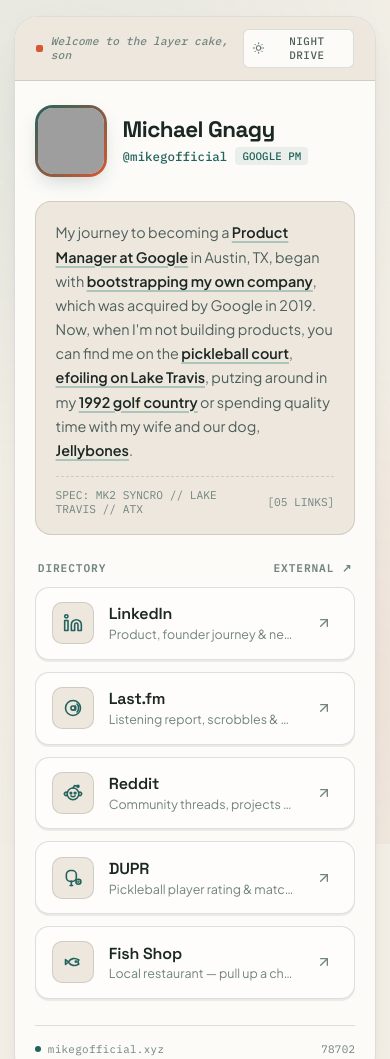
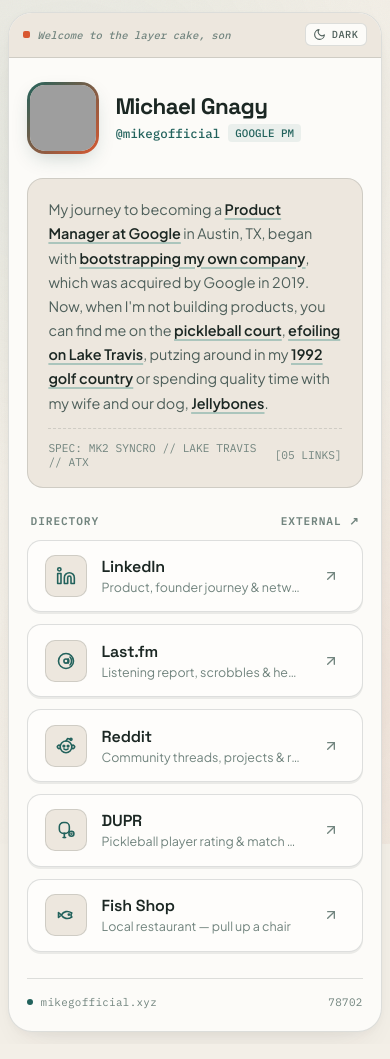
Before and after one commit to mikegofficial/bio, a plain HTML site: page index.html in a window 390 px wide. Shown: the top 1059 px of the page. Drawn offline with Linux system fonts and the light colour scheme; grey boxes are pictures that could not be loaded.

Commit message:
Fix mobile header wrapping and toggle distinct sun/moon icons

```diff
--- a/index.html
+++ b/index.html
@@ -170,13 +170,14 @@
             display: flex;
             align-items: center;
             justify-content: space-between;
-            padding: 0.75rem 1.35rem;
+            gap: 0.5rem;
+            padding: 0.7rem 1.15rem;
             background-color: var(--bg-surface);
             border-bottom: 1px solid var(--border-hairline);
             font-family: var(--font-mono);
             font-size: 0.7rem;
             font-weight: 500;
-            letter-spacing: 0.06em;
+            letter-spacing: 0.04em;
             text-transform: uppercase;
             color: var(--text-muted);
         }
@@ -184,13 +185,18 @@
         .telemetry-coords {
             display: flex;
             align-items: center;
-            gap: 0.5rem;
+            gap: 0.45rem;
+            min-width: 0;
+            flex: 1 1 auto;
         }
 
         .telemetry-quote {
             text-transform: none;
             font-style: italic;
             letter-spacing: 0.01em;
+            white-space: nowrap;
+            overflow: hidden;
+            text-overflow: ellipsis;
         }
 
         .telemetry-marker {
@@ -199,6 +205,7 @@
             height: 7px;
             border-radius: 2px;
             background-color: var(--accent-terracotta);
+            flex-shrink: 0;
         }
 
         .theme-switch {
@@ -211,12 +218,13 @@
             font-weight: 500;
             letter-spacing: 0.05em;
             text-transform: uppercase;
-            padding: 0.28rem 0.6rem;
+            padding: 0.28rem 0.55rem;
             border-radius: 6px;
             cursor: pointer;
             display: inline-flex;
             align-items: center;
-            gap: 0.38rem;
+            gap: 0.35rem;
+            flex-shrink: 0;
             transition: all 0.15s ease;
         }
 
@@ -231,8 +239,9 @@
         }
 
         .theme-switch svg {
-            width: 12px;
-            height: 12px;
+            width: 13px;
+            height: 13px;
+            flex-shrink: 0;
         }
 
         /* Inner Content Container */
@@ -553,10 +562,20 @@
 
         @media (max-width: 480px) {
             body {
-                padding: 1rem 0.85rem;
+                padding: 0.75rem 0.5rem;
+            }
+            .telemetry-bar {
+                padding: 0.65rem 0.9rem;
+            }
+            .telemetry-quote {
+                font-size: 0.66rem;
+            }
+            .theme-switch {
+                padding: 0.25rem 0.45rem;
+                font-size: 0.64rem;
             }
             .chassis-body {
-                padding: 1.5rem 1.25rem 1.35rem;
+                padding: 1.5rem 1.15rem 1.35rem;
             }
             .profile-header {
                 gap: 1rem;
@@ -602,7 +621,12 @@
                 <span class="telemetry-quote"><em>Welcome to the layer cake, son</em></span>
             </div>
             <button type="button" class="theme-switch" id="theme-toggle" aria-label="Toggle color theme">
-                <svg id="theme-icon" viewBox="0 0 24 24" fill="none" stroke="currentColor" stroke-width="2" stroke-linecap="round" stroke-linejoin="round" aria-hidden="true">
+                <!-- Moon icon (shown in light mode, inviting user to switch to dark) -->
+                <svg id="theme-icon-moon" viewBox="0 0 24 24" fill="none" stroke="currentColor" stroke-width="2" stroke-linecap="round" stroke-linejoin="round" aria-hidden="true">
+                    <path d="M21 12.79A9 9 0 1 1 11.21 3 7 7 0 0 0 21 12.79z"></path>
+                </svg>
+                <!-- Sun icon (shown in dark mode, inviting user to switch to light) -->
+                <svg id="theme-icon-sun" style="display:none;" viewBox="0 0 24 24" fill="none" stroke="currentColor" stroke-width="2" stroke-linecap="round" stroke-linejoin="round" aria-hidden="true">
                     <circle cx="12" cy="12" r="5"></circle>
                     <line x1="12" y1="1" x2="12" y2="3"></line>
                     <line x1="12" y1="21" x2="12" y2="23"></line>
@@ -613,7 +637,7 @@
                     <line x1="4.22" y1="19.78" x2="5.64" y2="18.36"></line>
                     <line x1="18.36" y1="5.64" x2="19.78" y2="4.22"></line>
                 </svg>
-                <span id="theme-label">NIGHT DRIVE</span>
+                <span id="theme-label">DARK</span>
             </button>
         </header>
 
@@ -799,6 +823,8 @@
             const root = document.documentElement;
             const toggleBtn = document.getElementById('theme-toggle');
             const themeLabel = document.getElementById('theme-label');
+            const iconMoon = document.getElementById('theme-icon-moon');
+            const iconSun = document.getElementById('theme-icon-sun');
             const readoutText = document.getElementById('readout-text');
             const defaultReadout = 'SPEC: MK2 SYNCRO // LAKE TRAVIS // ATX';
 
@@ -809,7 +835,12 @@
 
             function applyTheme(theme) {
                 root.setAttribute('data-theme', theme);
-                themeLabel.textContent = theme === 'dark' ? 'DAYLIGHT' : 'NIGHT DRIVE';
+                const isDark = theme === 'dark';
+                themeLabel.textContent = isDark ? 'LIGHT' : 'DARK';
+                if (iconMoon && iconSun) {
+                    iconMoon.style.display = isDark ? 'none' : 'block';
+                    iconSun.style.display = isDark ? 'block' : 'none';
+                }
             }
 
             // Live listener if the user changes system theme while page is open (unless manually overridden)
```
